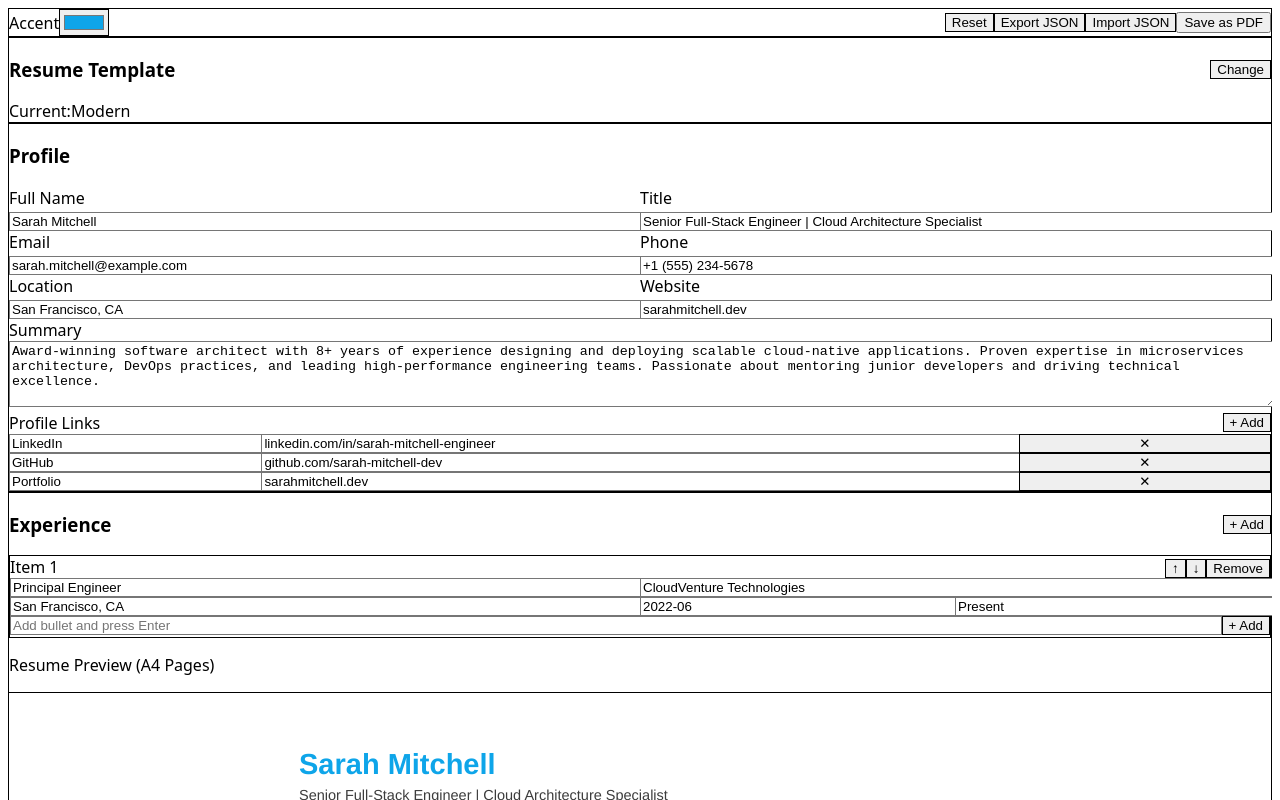
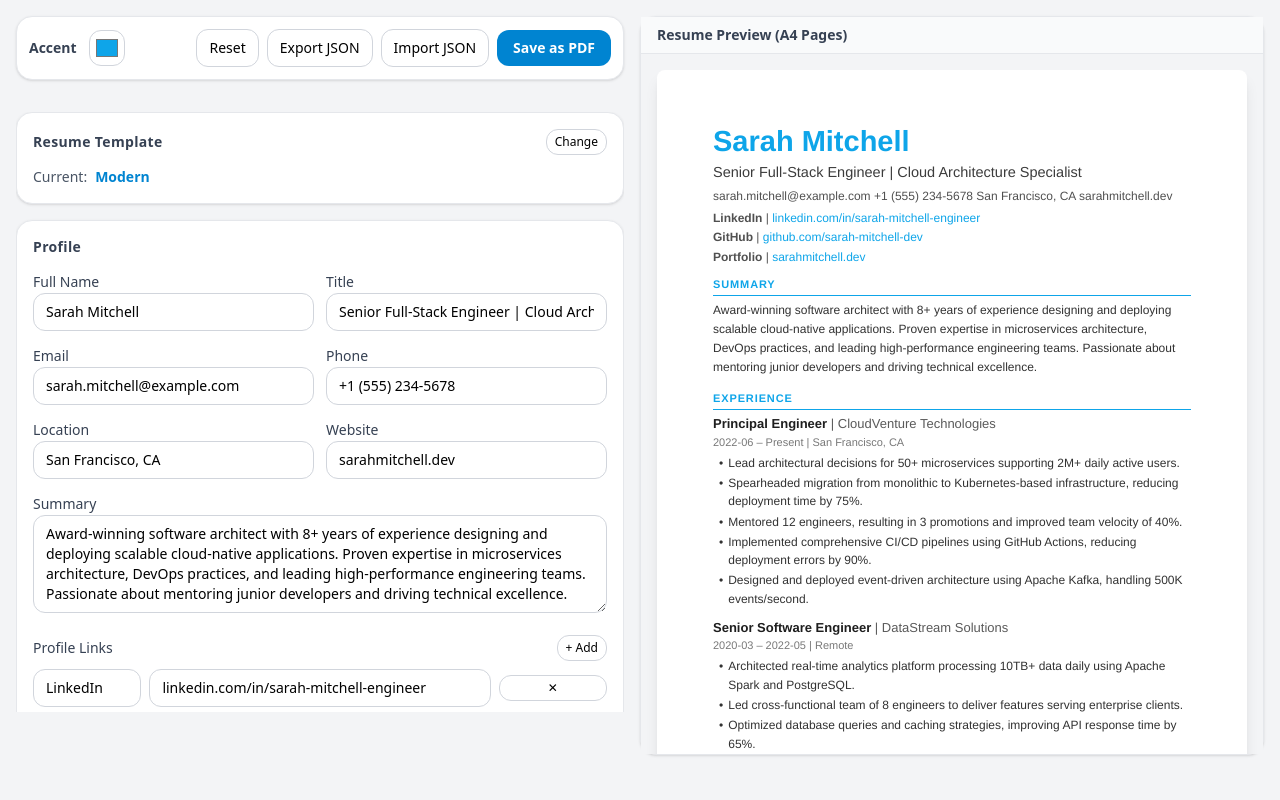
Before and after one commit to axcel-blade/resume-builder, a React (Vite) app: page / in a window 1280 px wide. Shown: the top 800 px of the page. Built offline with nearby package versions, Linux system fonts and the light colour scheme.

Commit message:
FIXED: Development issue

```diff
--- a/postcss.config.js
+++ b/postcss.config.js
@@ -1,6 +1,5 @@
 export default {
     plugins: {
-        tailwindcss: {},
-        autoprefixer: {},
+        '@tailwindcss/postcss': {},
     },
 }
--- a/src/index.css
+++ b/src/index.css
@@ -1,8 +1,6 @@
 /* src/index.css */
 
-@tailwind base;
-@tailwind components;
-@tailwind utilities;
+@import "tailwindcss";
 
 body {
   font-family: system-ui, sans-serif;
```
Also changed, not shown: package.json (+3 -9 lines), 1 other file (tests, documents, lock files or other folders).
